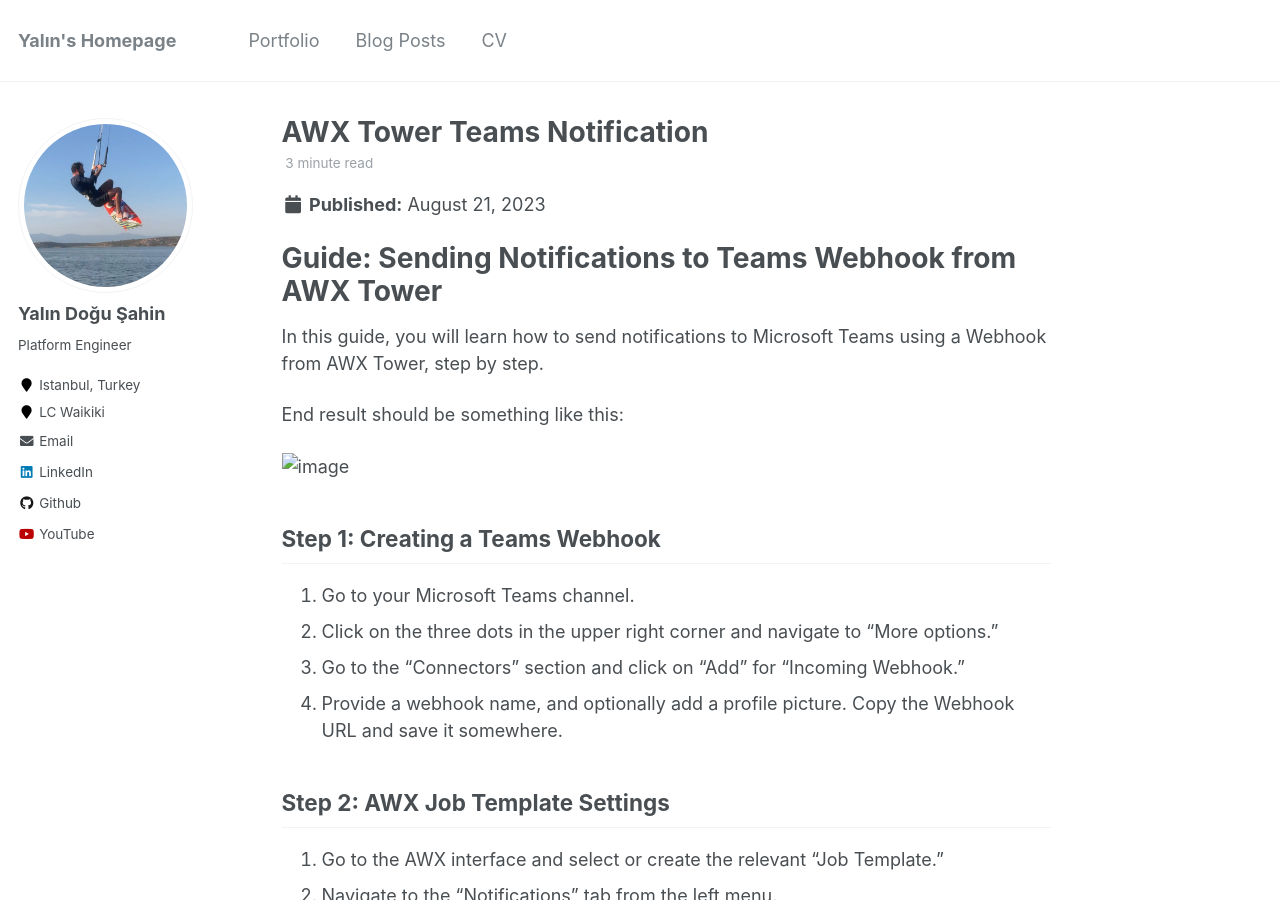
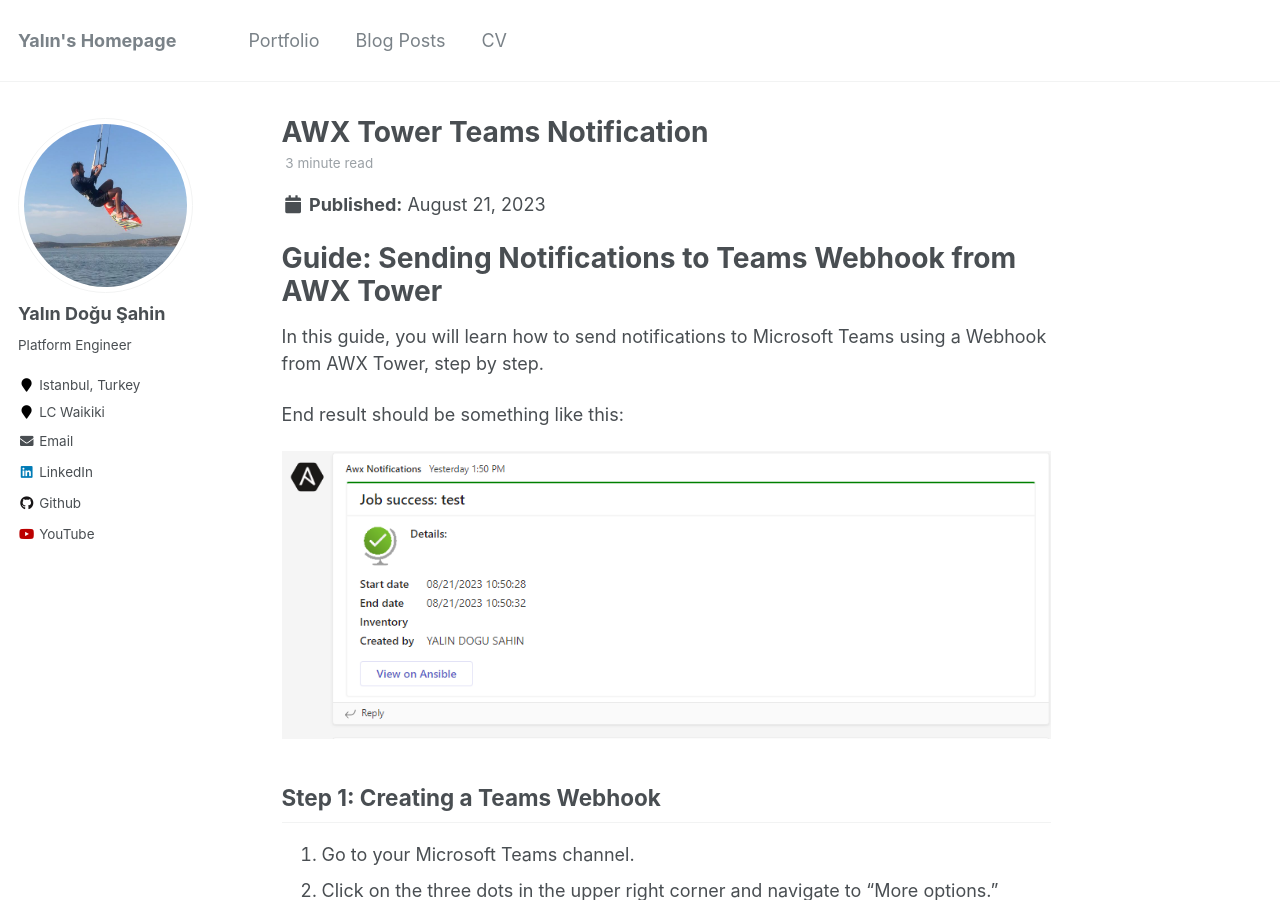
Before and after one commit to yalindogusahin/yalindogusahin.github.io, a Jekyll site: the page built from _posts/2023-08-21-blog-post-4.md, in a window 1280 px wide and 900 px high. Built offline with Jekyll 4.4.1, drawn with Linux system fonts in a browser that asks for light colours.

Commit message:
Update 2023-08-21-blog-post-4.md

```diff
--- a/_posts/2023-08-21-blog-post-4.md
+++ b/_posts/2023-08-21-blog-post-4.md
@@ -15,7 +15,7 @@ In this guide, you will learn how to send notifications to Microsoft Teams using
 
 End result should be something like this:
 
-![image](../images/teams.png)
+![image](https://github.com/yalindogusahin/yalindogusahin.github.io/blob/master/images/teams.png)
 
 ## Step 1: Creating a Teams Webhook
 
```
